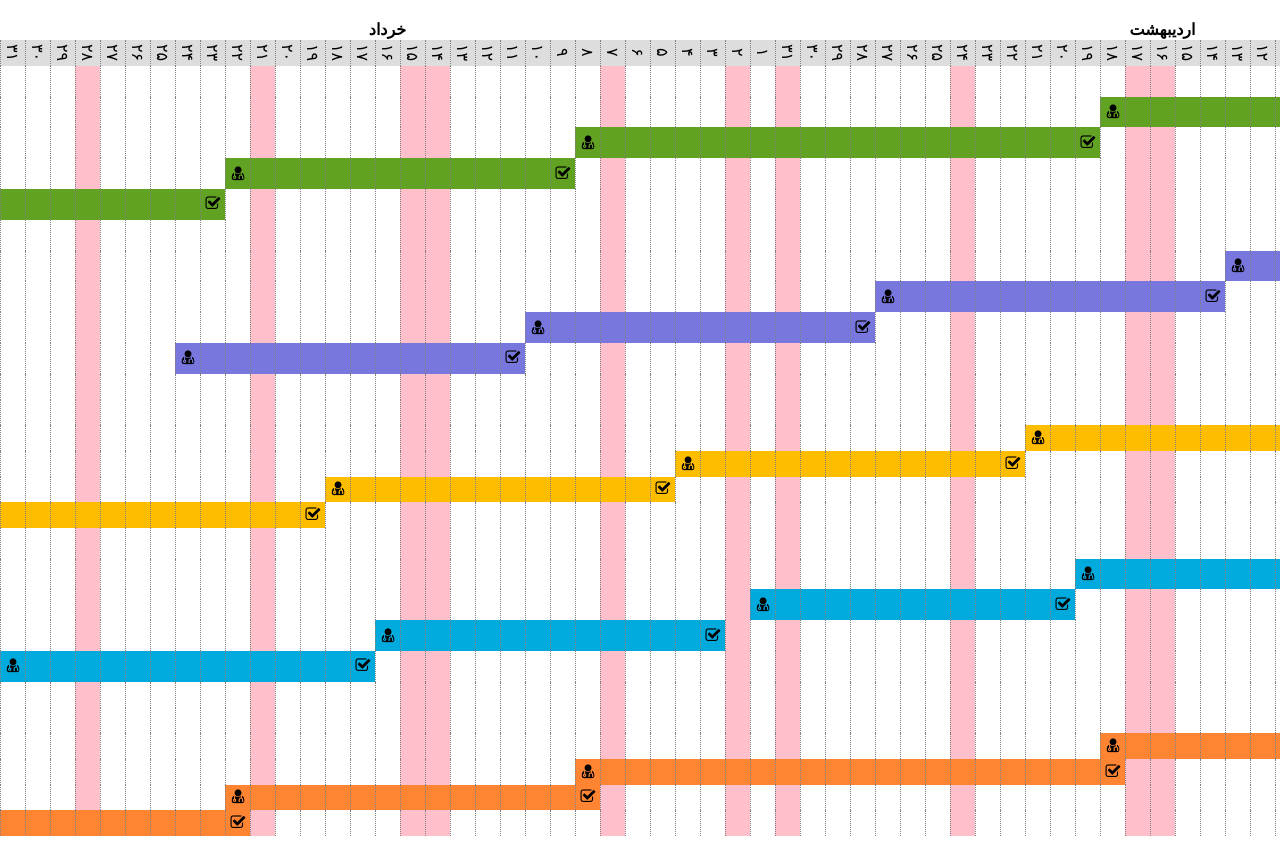
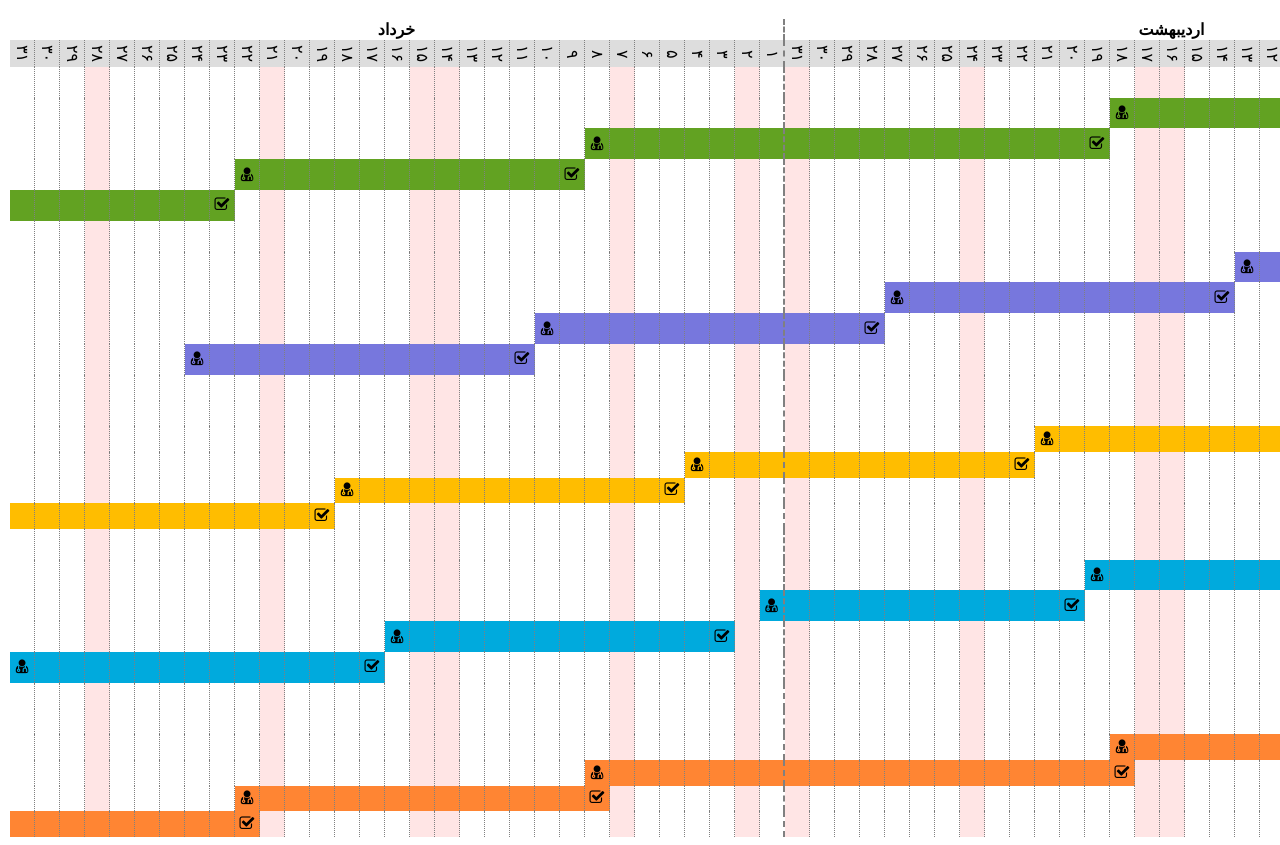
Before and after one commit to dotin-ir/timeline.js, a plain HTML site: page timeline.html in a window 1280 px wide. Shown: the part 62-907 px from the top of the page. Drawn offline with Linux system fonts and the light colour scheme.

Commit message:
Add month separator. Add padding to the whole page.

```diff
--- a/gen.js
+++ b/gen.js
@@ -46,9 +46,18 @@ $( document ).ready(function() {
 
 		for (var i=0; i<months.length; i++) {
 			var month = months[i];
-			monthNames.append($('<th></th>').text(month.name).attr('colspan', month.numOfDays));
+
+			var monthName = $('<th></th>').text(month.name).attr('colspan', month.numOfDays);
+			if (month.id != 1) {
+				monthName.addClass('firstDay');
+			}
+			monthNames.append(monthName);
+
 			for (var j=1; j<=month.numOfDays; j++) {
 				var day = $('<td></td>').text(convert(j)).addClass('vertical-text');
+				if (month.id != 1 && j == 1) {
+					day.addClass('firstDay');
+				}
 				days.append(day);
 			}
 		}
@@ -74,6 +83,9 @@ $( document ).ready(function() {
 					monthId = months[m].id;
 					for (day = 1; day <= months[m].numOfDays; day++) {
 						var dayCol = $('<td></td>');
+						if (monthId != 1 && day == 1) {
+							dayCol.addClass('firstDay');
+						}
 
 						if ((planning.monthId == monthId && planning.day <= day
 														|| planning.monthId < monthId)
--- a/style.css
+++ b/style.css
@@ -1,5 +1,5 @@
 .offDay {
-	background-color: pink;
+	background-color: #ffe5e5;
 }
 
 .monthNames {
@@ -15,11 +15,15 @@
 }
 
 td {
-	border-left: 0.5px dotted grey;
+	border-right: 1px dotted grey;
 	border-spacing: 0;
 	padding: 0;
 	border-collapse: separate;
 	text-align: center;
+}
+
+.firstDay {
+	border-right: 2px dashed grey;
 }
 
 col {
@@ -37,3 +41,7 @@ col {
 	min-width: 55px;
 	padding-right: 25px;
 }
+
+table {
+	padding-left: 10px;
+}
```
